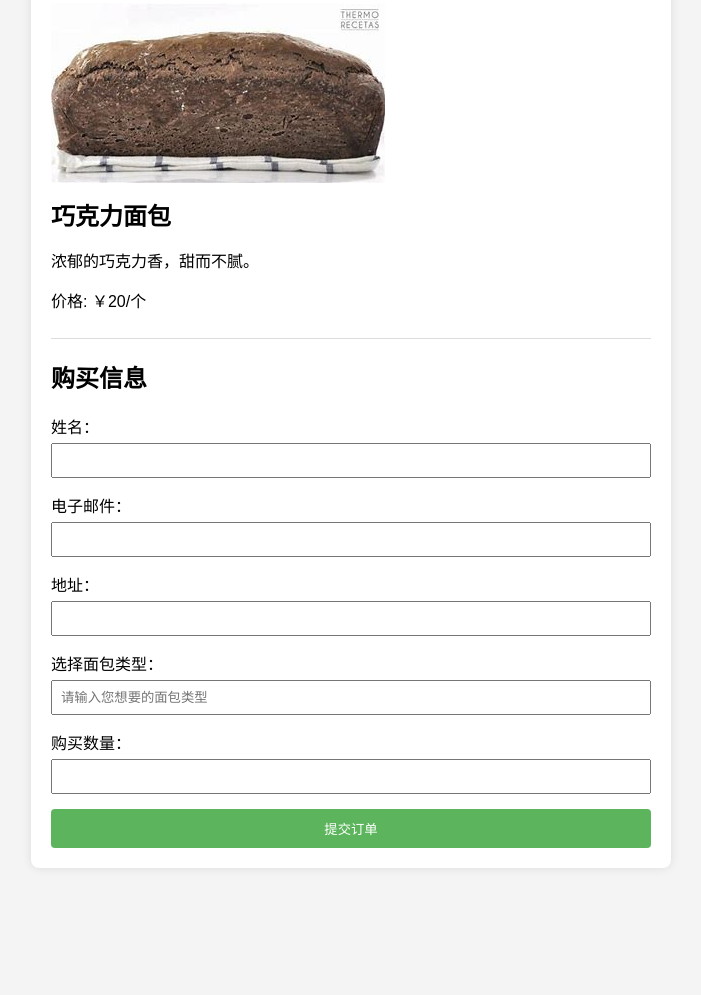
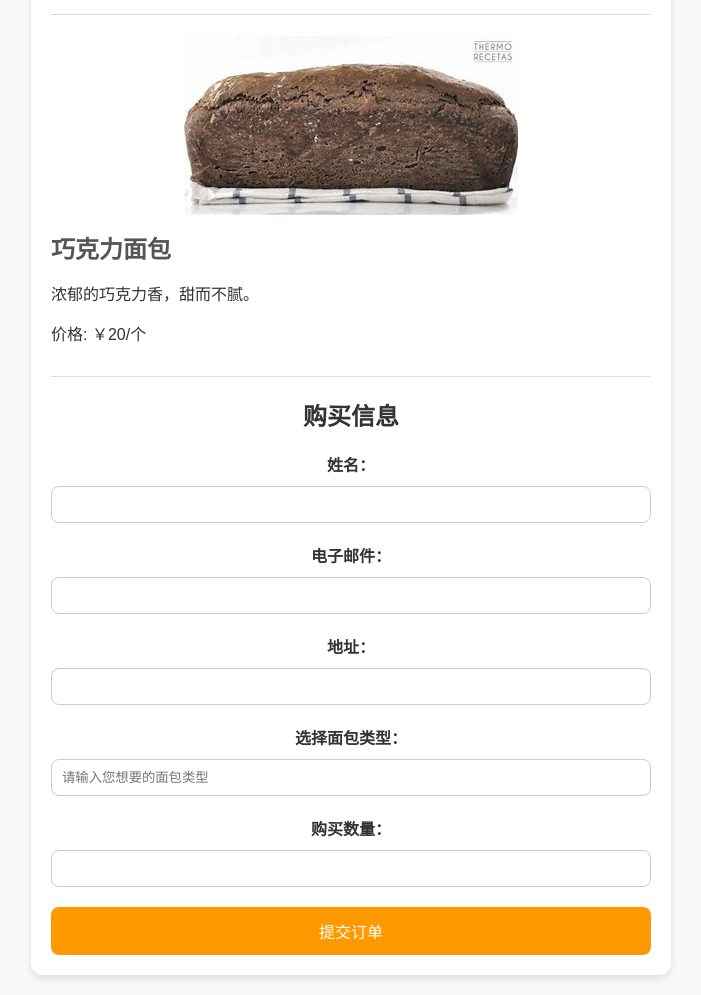
Before and after one commit to wjg-666/textweb, a plain HTML site: page index.html in a window 1280 px wide. Shown: the part 1298-2293 px from the top of the page, without its empty margins (289-990 px from the left). Before the commit the page ends 2186 px from the top, so only its background shows below. Drawn offline with Linux system fonts and the light colour scheme.

Commit message:
Update style.css

```diff
--- a/style.css
+++ b/style.css
@@ -1,51 +1,70 @@
 body {
     font-family: Arial, sans-serif;
-    background-color: #f4f4f4;
+    background-color: #f9f9f9;
     margin: 0;
     padding: 20px;
+    color: #333;
 }
+
 .container {
     background-color: #fff;
     padding: 20px;
-    border-radius: 8px;
-    box-shadow: 0 0 10px rgba(0,0,0,0.1);
+    border-radius: 12px;
+    box-shadow: 0 4px 8px rgba(0,0,0,0.1);
     max-width: 600px;
     margin: auto;
+    text-align: center;
 }
+
 .product {
     border-bottom: 1px solid #ddd;
-    padding-bottom: 10px;
-    margin-bottom: 10px;
+    padding-bottom: 15px;
+    margin-bottom: 20px;
+    text-align: left;
 }
+
 .product img {
     max-width: 100%;
     height: auto;
-    border-radius: 4px;
+    border-radius: 8px;
+    display: block;
+    margin: 0 auto;
 }
+
 .product h2 {
-    margin: 10px 0 5px;
+    margin: 15px 0 10px;
+    color: #555;
 }
+
 .form-group {
-    margin-bottom: 15px;
+    margin-bottom: 20px;
 }
+
 label {
     display: block;
-    margin-bottom: 5px;
+    margin-bottom: 10px;
+    font-weight: bold;
 }
+
 input[type="text"], input[type="email"], input[type="number"] {
     width: 100%;
-    padding: 8px;
+    padding: 10px;
     box-sizing: border-box;
+    border: 1px solid #ccc;
+    border-radius: 8px;
 }
+
 input[type="submit"] {
-    background-color: #5cb55c;
+    background-color: #ff9900;
     color: white;
-    padding: 10px;
+    padding: 12px;
     border: none;
-    border-radius: 4px;
+    border-radius: 8px;
     cursor: pointer;
     width: 100%;
+    font-size: 16px;
 }
+
 input[type="submit"]:hover {
-    background-color: #4cae4c;
+    background-color: #e68a00;
 }
```
